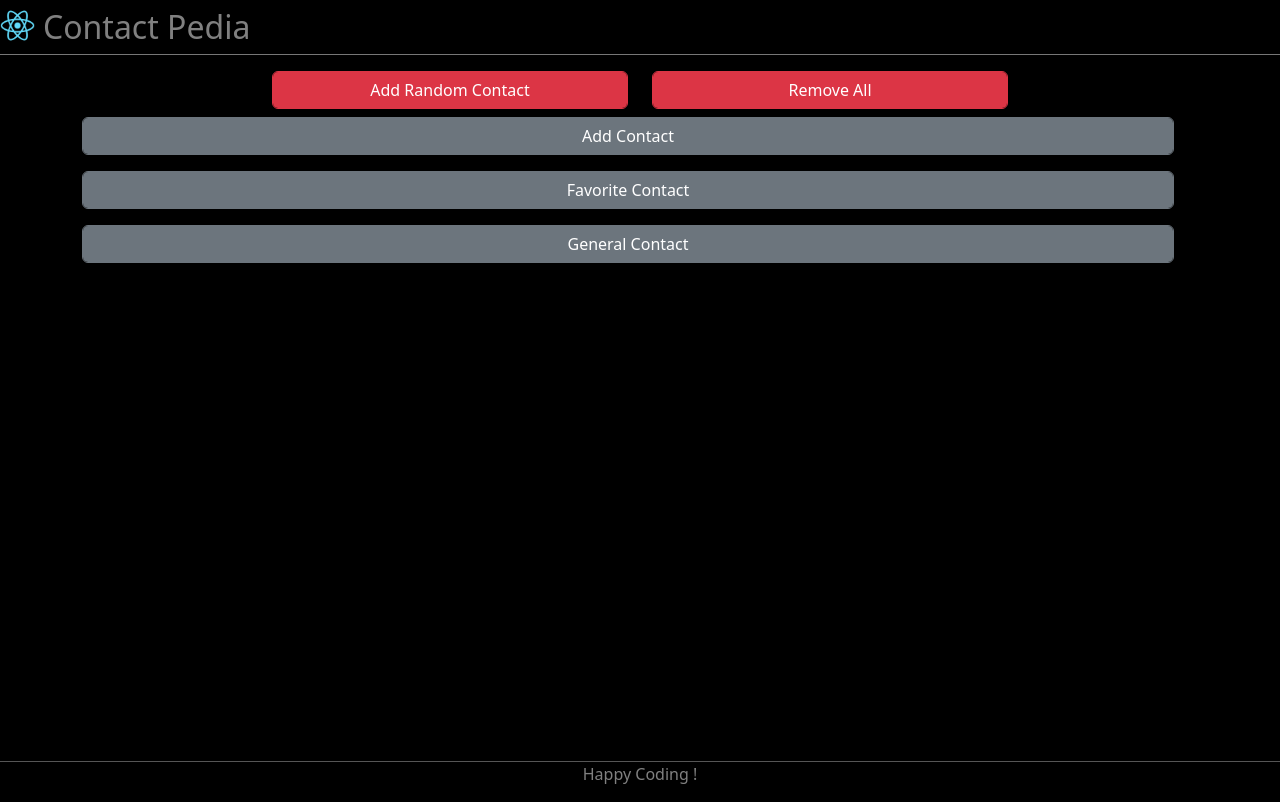
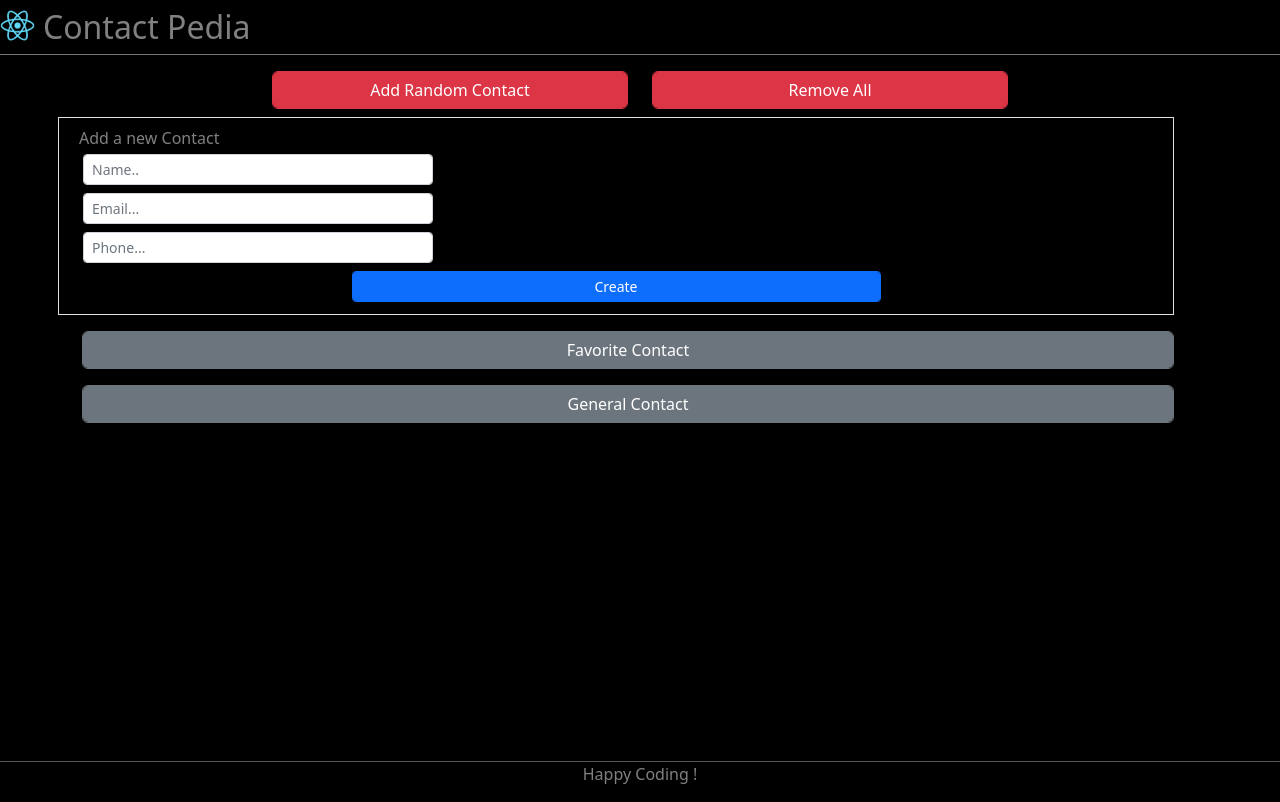
Before and after one commit to ahmadfaisall020597/Tutorial-React, a React (Create React App) app in the folder contact-pedia/: page / in a window 1280 px wide. Built offline with nearby package versions, Linux system fonts and the light colour scheme.

Commit message:
Add Contact UI

```diff
--- a/contact-pedia/src/Components/ContactPages/AddContact.jsx
+++ b/contact-pedia/src/Components/ContactPages/AddContact.jsx
@@ -1,7 +1,31 @@
 export default function AddContact() {
     return (
-        <div>
-            <button className="btn btn-secondary form-control">Add Contact</button>
+        <div className="border row text-white p-2">
+            <div className="col-12 text-white-50"> Add a new Contact
+                <div className="col-12 col-md-4 p-1">
+                    <input
+                        className="form-control form-control-sm"
+                        placeholder="Name..">
+                    </input>
+                </div>
+                <div className="col-12 col-md-4 p-1">
+                    <input
+                        className="form-control form-control-sm"
+                        placeholder="Email...">
+                    </input>
+                </div>
+                <div className="col-12 col-md-4 p-1">
+                    <input
+                        className="form-control form-control-sm"
+                        placeholder="Phone...">
+                    </input>
+                </div>
+                <div className="col-12 col-md-6 offset-md-3 p-1">
+                    <button className="btn btn-primary btn-sm form-control">
+                        Create
+                    </button>
+                </div>
+            </div>
         </div>
     )
 }
--- a/contact-pedia/src/index.js
+++ b/contact-pedia/src/index.js
@@ -1,7 +1,5 @@
 import React from 'react';
 import ReactDOM from 'react-dom/client';
-import Footer from './Components/Layouts/Footer';
-import Header from './Components/Layouts/Header';
 import ContactIndex from './Components/ContactPages/ContactIndex';
 
 const root = ReactDOM.createRoot(document.getElementById('root'));
```
